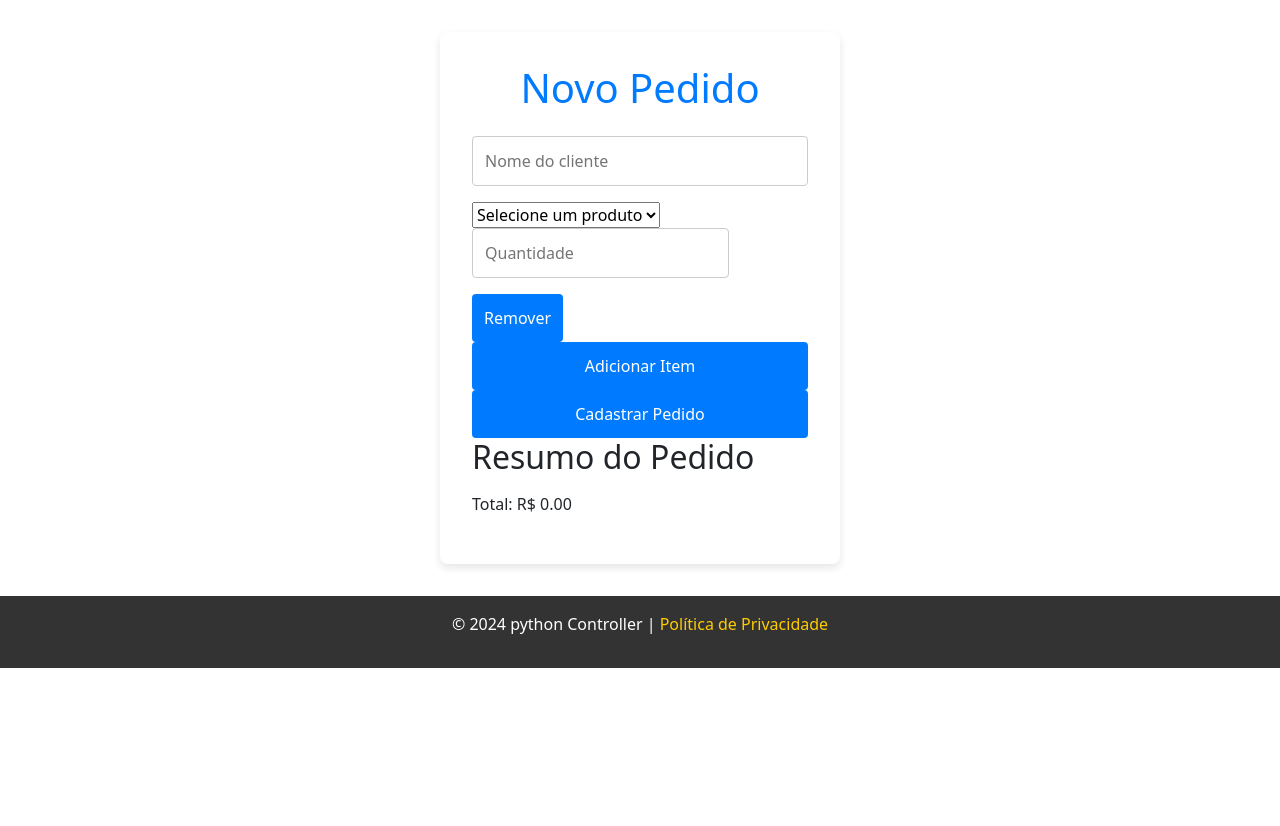
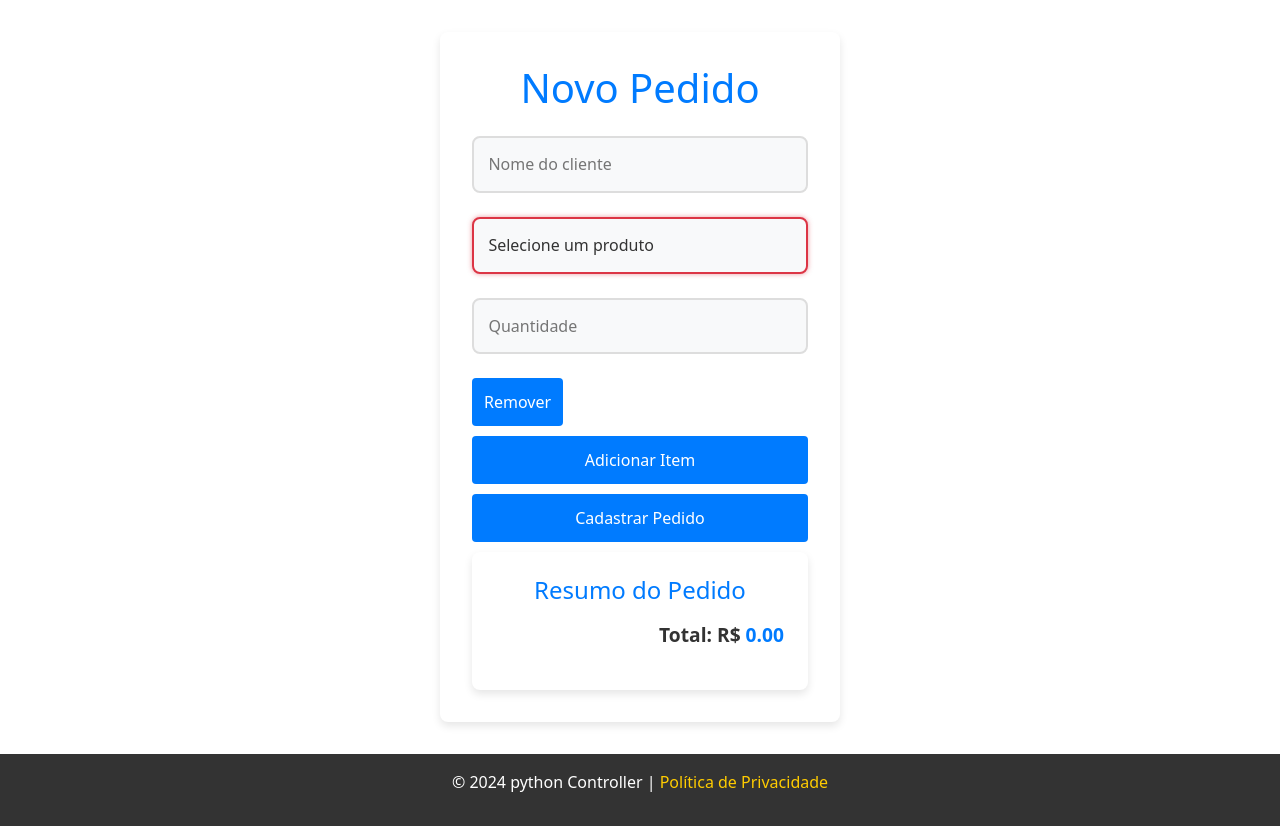
Before and after one commit to euj4ckson/FastBite, a Flask app: page /cadastro_pedido in a window 1280 px wide. Shown: the part 54-880 px from the top of the page. Before the commit the page ends 722 px from the top, so only its background shows below. Run offline with Flask 3, Linux system fonts and the light colour scheme; data that the repository does not hold is empty; parts of the project's set-up code (start-up, migrations or seed data) failed here and were passed over.

Commit message:
styles updating

```diff
--- a/static/css/styles.css
+++ b/static/css/styles.css
@@ -112,17 +112,129 @@ footer a {
 
 .login-form input,
 .cadastro-form input {
-    margin-bottom: 1rem;
-    padding: 0.75rem;
-    border: 1px solid #ccc;
-    border-radius: 4px;
+    width: 100%; /* Preenche o container */
+    margin-bottom: 1.5rem; /* Mais espaçamento entre campos */
+    padding: 0.9rem; /* Espaçamento interno maior para conforto */
+    border: 2px solid #ddd; /* Borda mais visível */
+    border-radius: 8px; /* Arredondamento suave */
+    font-size: 1rem; /* Fonte confortável para leitura */
+    background-color: #f8f9fa; /* Fundo claro e limpo */
+    transition: border-color 0.3s, box-shadow 0.3s;
+}
+/* Estilo base para o select */
+.login-form select,
+.cadastro-form select {
+    width: 100%; /* Ocupa toda a largura disponível */
+    margin-bottom: 1.5rem; /* Espaçamento entre os campos */
+    padding: 0.9rem; /* Espaço interno confortável */
+    border: 2px solid #ddd; /* Borda sutil */
+    border-radius: 8px; /* Cantos arredondados */
+    font-size: 1rem; /* Tamanho da fonte claro e legível */
+    background-color: #f8f9fa; /* Fundo limpo e claro */
+    color: #333; /* Texto escuro para boa legibilidade */
+    transition: border-color 0.3s, box-shadow 0.3s; /* Suavidade ao interagir */
+    appearance: none; /* Remove o estilo padrão (dependendo do navegador) */
+}
+
+/* Efeito de foco */
+.login-form select:focus,
+.cadastro-form select:focus {
+    border-color: #007bff; /* Destaque com azul */
+    box-shadow: 0 0 10px rgba(0, 123, 255, 0.25); /* Efeito de luz */
+    outline: none; /* Remove o contorno padrão */
+    background-color: #fff; /* Fundo branco no foco */
+}
+
+/* Placeholder ou opções desabilitadas */
+.login-form select option:disabled,
+.cadastro-form select option:disabled {
+    color: #999; /* Texto mais claro */
+    font-style: italic; /* Estilo diferenciado */
+}
+
+/* Estilo para selects inválidos */
+.login-form select:invalid,
+.cadastro-form select:invalid {
+    border-color: #dc3545; /* Vermelho para campos inválidos */
+    box-shadow: 0 0 5px rgba(220, 53, 69, 0.5); /* Efeito de erro */
+}
+
+/* Estilo para selects desabilitados */
+.login-form select:disabled,
+.cadastro-form select:disabled {
+    background-color: #e9ecef; /* Fundo cinza claro */
+    border-color: #ddd;
+    cursor: not-allowed; /* Indica que está desabilitado */
+    color: #6c757d; /* Texto apagado */
+}
+/* Container para alinhar o formulário e o resumo lado a lado */
+.formulario-resumo-container {
+    display: flex;  /* Flexbox para dispor os itens lado a lado */
+    justify-content: space-between;  /* Espaço entre o formulário e o resumo */
+    gap: 2rem;  /* Espaço entre os itens */
+    max-width: 1200px;  /* Limite máximo da largura */
+    margin: 0 auto;  /* Centraliza o conteúdo na página */
+    align-items: flex-start;  /* Garante que ambos os elementos sejam alinhados ao topo */
+    height: auto;  /* Ajuste automático de altura */
+}
+
+.form-container {
+    flex: 1;  /* Flex para o formulário ocupar o restante do espaço */
+    min-width: 300px;  /* Define um tamanho mínimo */
+}
+
+.resumo-container {
+    flex: 1;  /* Flex para o resumo ocupar o restante do espaço */
+    min-width: 300px;  /* Define um tamanho mínimo */
+    background-color: #fff;
+    padding: 1.5rem;
+    border-radius: 8px;
+    box-shadow: 0 4px 8px rgba(0, 0, 0, 0.1);
+    box-sizing: border-box;  /* Inclui o padding no cálculo da altura */
+    height: auto;  /* Ajuste automático de altura */
+    max-height: 100%;  /* Garantir que a altura não ultrapasse a altura da tela */
+}
+
+.resumo-container h2 {
+    color: #007bff;  /* Azul do tema */
+    font-size: 1.5rem;
+    margin-bottom: 1rem;  /* Espaço abaixo do título */
+    text-align: center;  /* Centraliza o texto */
+}
+
+.resumo-container ul {
+    list-style: none;  /* Remove os marcadores da lista */
+    padding: 0;
+    margin-bottom: 1rem;  /* Espaço abaixo dos itens */
+}
+
+.resumo-container ul li {
+    padding: 0.5rem;
+    border-bottom: 1px solid #e0e0e0;  /* Linha divisória */
     font-size: 1rem;
 }
+
+.resumo-container ul li:last-child {
+    border-bottom: none;  /* Remove a linha do último item */
+}
+
+.resumo-container p {
+    font-size: 1.2rem;
+    font-weight: bold;
+    text-align: right;  /* Alinha o texto à direita */
+    color: #333;  /* Texto escuro */
+}
+
+.resumo-container span#total-valor {
+    color: #007bff;  /* Azul do tema */
+}
+
 
 .login-form button,
 .cadastro-form button {
     padding: 0.75rem;
     border: none;
+    margin-bottom: 10px;
     border-radius: 4px;
     background-color: #007bff;
     color: #fff;
@@ -130,6 +242,8 @@ footer a {
     cursor: pointer;
     transition: background-color 0.3s;
 }
+
+
 
 .login-form button:hover,
 .cadastro-form button:hover {
```
Also changed, not shown: templates/editar_pedido.html (+13 -3 lines).
